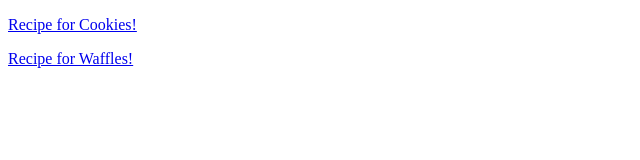
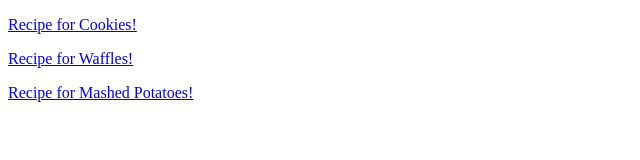
Before and after one commit to MichaelJPlatt/Odin-Recipes, a plain HTML site: page index.html in a window 1280 px wide. Shown: the whole page, without its empty margins (0-640 px from the left). Drawn offline with Linux system fonts and the light colour scheme.

Commit message:
index.html

```diff
--- a/index.html
+++ b/index.html
@@ -10,6 +10,7 @@
     <body>
         <p><a href="cookies.html">Recipe for Cookies!</a></p>
         <p><a href="waffles.html">Recipe for Waffles!</a></p>
+        <p><a href="potatoes.html">Recipe for Mashed Potatoes!</a></p>
 
     </body>
 
```
